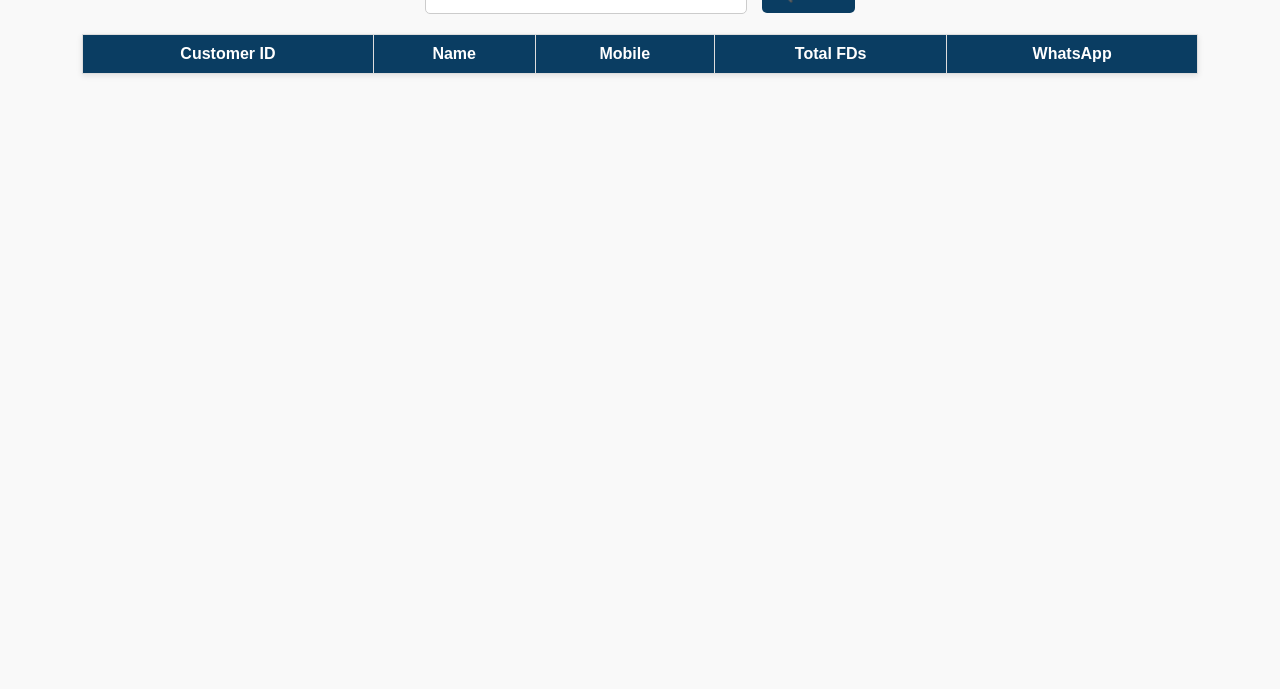
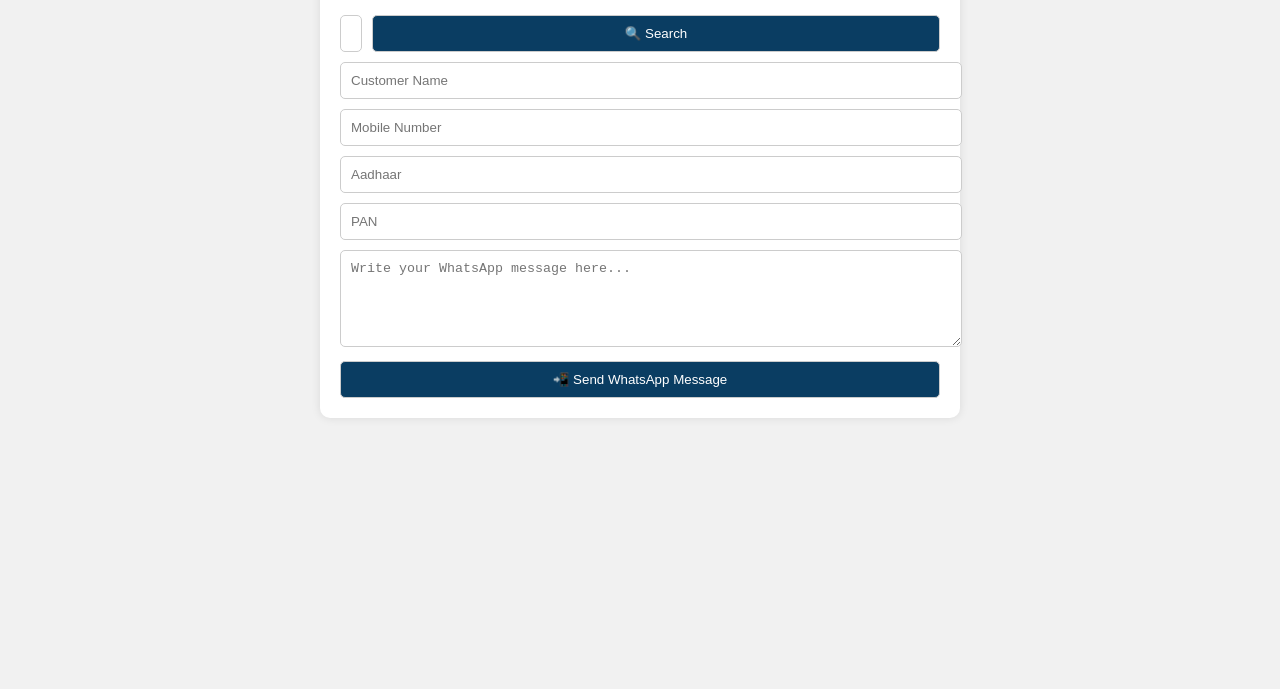
Before and after one commit to dineshdesai711/jdmfinance, a plain HTML site: page admin-message.html in a window 1280 px wide. Shown: the part 111-800 px from the top of the page. Drawn offline with Linux system fonts and the light colour scheme.

Commit message:
✅ WhatsApp Messaging: Admin message center using customerId search

```diff
--- a/admin-message.html
+++ b/admin-message.html
@@ -2,86 +2,73 @@
 <html lang="en">
 <head>
   <meta charset="UTF-8" />
-  <meta name="viewport" content="width=device-width, initial-scale=1.0" />
   <title>Admin Message Center - JDM Credit & Finance</title>
   <style>
     body {
       font-family: Arial, sans-serif;
-      background-color: #f9f9f9;
-      margin: 0;
+      background: #f1f1f1;
       padding: 20px;
+    }
+    .container {
+      max-width: 600px;
+      margin: auto;
+      background: #fff;
+      padding: 20px;
+      border-radius: 10px;
+      box-shadow: 0 0 10px rgba(0,0,0,0.1);
     }
     h2 {
       text-align: center;
       color: #0a3d62;
     }
-    .search-box {
-      text-align: center;
-      margin: 20px 0;
-    }
-    input[type="text"] {
+    input, textarea, button {
+      width: 100%;
       padding: 10px;
-      width: 300px;
+      margin-top: 10px;
       border: 1px solid #ccc;
       border-radius: 5px;
     }
     button {
-      padding: 10px 15px;
-      margin-left: 10px;
-      background-color: #0a3d62;
+      background: #0a3d62;
       color: white;
-      border: none;
-      border-radius: 5px;
       cursor: pointer;
     }
-    table {
-      width: 90%;
-      margin: 20px auto;
-      border-collapse: collapse;
-      background: white;
-      box-shadow: 0 2px 6px rgba(0, 0, 0, 0.1);
+    button:hover {
+      background: #074074;
     }
-    th, td {
-      border: 1px solid #ddd;
-      padding: 10px;
-      text-align: center;
+    .flex-row {
+      display: flex;
+      gap: 10px;
     }
-    th {
-      background-color: #0a3d62;
-      color: white;
-    }
-    a.wa-link {
-      color: green;
-      font-weight: bold;
-      text-decoration: none;
+    .flex-row input {
+      flex: 1;
     }
   </style>
 </head>
 <body>
+  <div class="container">
     <h2>📨 Admin Message Center</h2>
 
-  <div class="search-box">
-    <input type="text" id="searchCustomerId" placeholder="Enter Customer ID" />
+    <div class="flex-row">
+      <input type="text" id="searchId" placeholder="Enter Customer ID (e.g., JDM-PRI-XXXX-YYYY)" />
       <button onclick="searchCustomer()">🔍 Search</button>
     </div>
 
-  <table>
-    <thead>
-      <tr>
-        <th>Customer ID</th>
-        <th>Name</th>
-        <th>Mobile</th>
-        <th>Total FDs</th>
-        <th>WhatsApp</th>
-      </tr>
-    </thead>
-    <tbody id="searchResultsBody"></tbody>
-  </table>
+    <input type="text" id="name" placeholder="Customer Name" readonly />
+    <input type="text" id="mobile" placeholder="Mobile Number" readonly />
+    <input type="text" id="aadhaar" placeholder="Aadhaar" readonly />
+    <input type="text" id="pan" placeholder="PAN" readonly />
 
+    <textarea id="message" rows="5" placeholder="Write your WhatsApp message here..."></textarea>
+    <button onclick="sendWhatsApp()">📲 Send WhatsApp Message</button>
+  </div>
+
+  <!-- Firebase scripts -->
   <script src="https://www.gstatic.com/firebasejs/9.22.2/firebase-app-compat.js"></script>
   <script src="https://www.gstatic.com/firebasejs/9.22.2/firebase-firestore-compat.js"></script>
 
   <script>
+    // Firebase config
     const firebaseConfig = {
       apiKey: "AIzaSyDLvrY6y3SyvLrX-yk8UcdO8RmnC89XNG4",
       authDomain: "jdms-207ba.firebaseapp.com",
@@ -90,55 +77,52 @@
       messagingSenderId: "449814553435",
       appId: "1:449814553435:web:008c7695473689f425307e"
     };
+
+    // Init Firebase
     firebase.initializeApp(firebaseConfig);
     const db = firebase.firestore();
 
+    // Search by customerId
     function searchCustomer() {
-      const customerId = document.getElementById("searchCustomerId").value.trim();
-      if (!customerId) {
-        alert("Please enter a Customer ID");
+      const input = document.getElementById("searchId").value.trim();
+      if (!input) return alert("❗ Enter Customer ID");
+
+      db.collection("customers")
+        .where("customerId", "==", input)
+        .get()
+        .then(snapshot => {
+          if (snapshot.empty) {
+            alert("❌ Customer not found!");
             return;
           }
 
-      db.collection("customers").where("customerId", "==", customerId).get()
-        .then(snapshot => {
-          if (snapshot.empty) {
-            alert("Customer not found!");
+          snapshot.forEach(doc => {
+            const data = doc.data();
+            document.getElementById("name").value = data.name || "";
+            document.getElementById("mobile").value = data.mobile || "";
+            document.getElementById("aadhaar").value = data.aadhaar || "";
+            document.getElementById("pan").value = data.pan || "";
+          });
+        })
+        .catch(err => {
+          console.error("Search Error:", err.message);
+          alert("❌ Something went wrong while searching.");
+        });
+    }
+
+    // WhatsApp Message
+    function sendWhatsApp() {
+      const number = document.getElementById("mobile").value.trim();
+      const msg = document.getElementById("message").value.trim();
+
+      if (!number || !msg) {
+        alert("❗ Please provide mobile number and message.");
         return;
       }
 
-          const doc = snapshot.docs[0];
-          const data = doc.data();
-          const name = data.name || "Customer";
-          const mobile = data.mobile || "";
-
-          if (!mobile || mobile.length !== 10) {
-            alert("Invalid or missing mobile number for this customer.");
-            return;
-          }
-
-          db.collection("fd").where("customerId", "==", customerId).get().then(fdSnap => {
-            const fdCount = fdSnap.size;
-            const msg = encodeURIComponent(
-              `Dear ${name},\nYour FD with JDM Credit & Finance is due soon or has been created.\nThank you for choosing us!\n- Ashutosh Sharma\n\uD83D\uDCDE 98282XXXXX`
-            );
-            const waLink = `https://wa.me/91${mobile}?text=${msg}`;
-
-            document.getElementById("searchResultsBody").innerHTML = `
-              <tr>
-                <td>${customerId}</td>
-                <td>${name}</td>
-                <td>${mobile}</td>
-                <td>${fdCount}</td>
-                <td><a href="${waLink}" target="_blank" class="wa-link">Send WhatsApp</a></td>
-              </tr>
-            `;
-          });
-        })
-        .catch(error => {
-          console.error("Error searching customer:", error);
-          alert("Something went wrong while searching.");
-        });
+      const encodedMessage = encodeURIComponent(msg);
+      const whatsappURL = `https://wa.me/91${number}?text=${encodedMessage}`;
+      window.open(whatsappURL, "_blank");
     }
   </script>
 </body>
```
Lines whose indentation alone changed are shown as unchanged.
